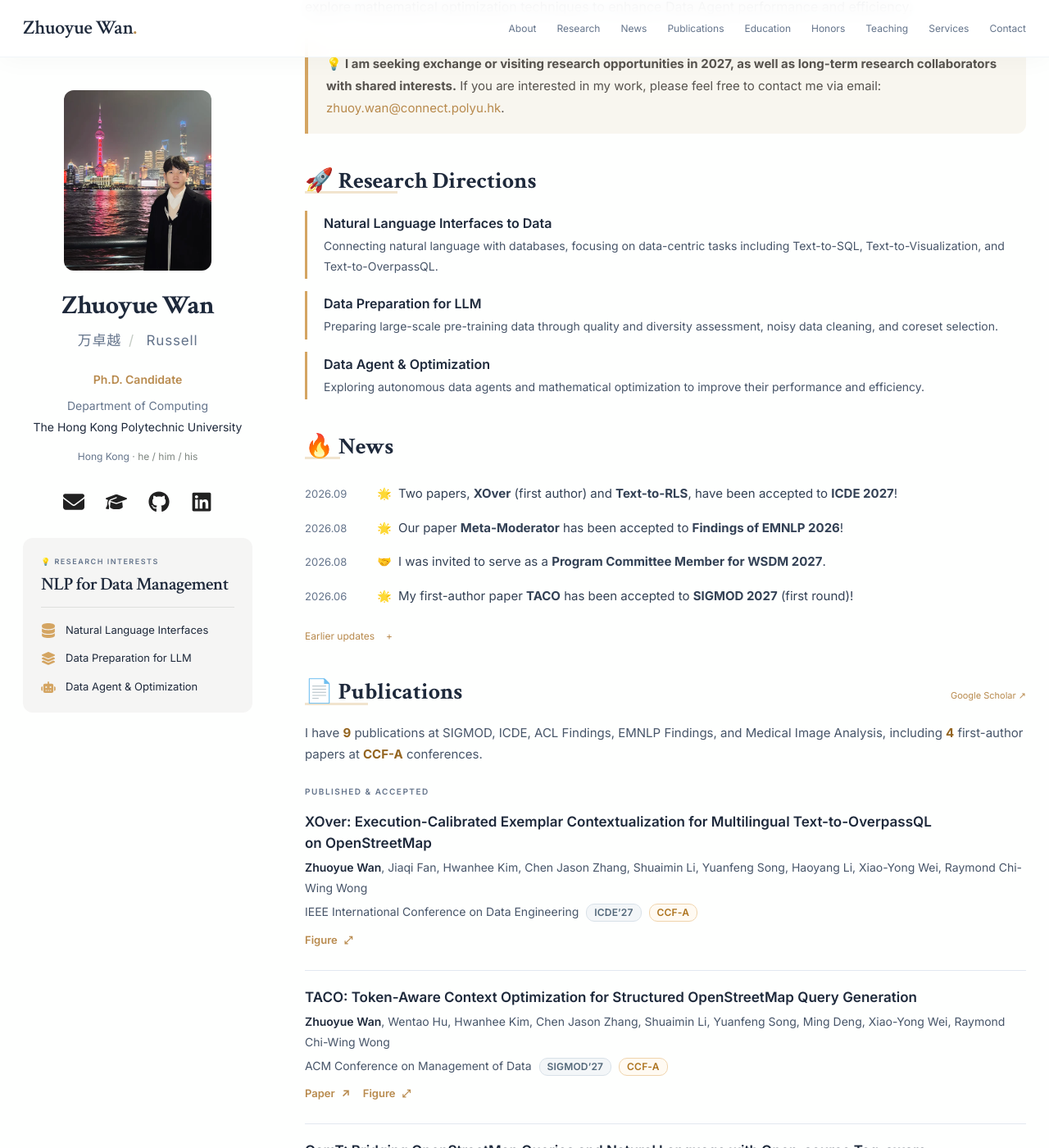
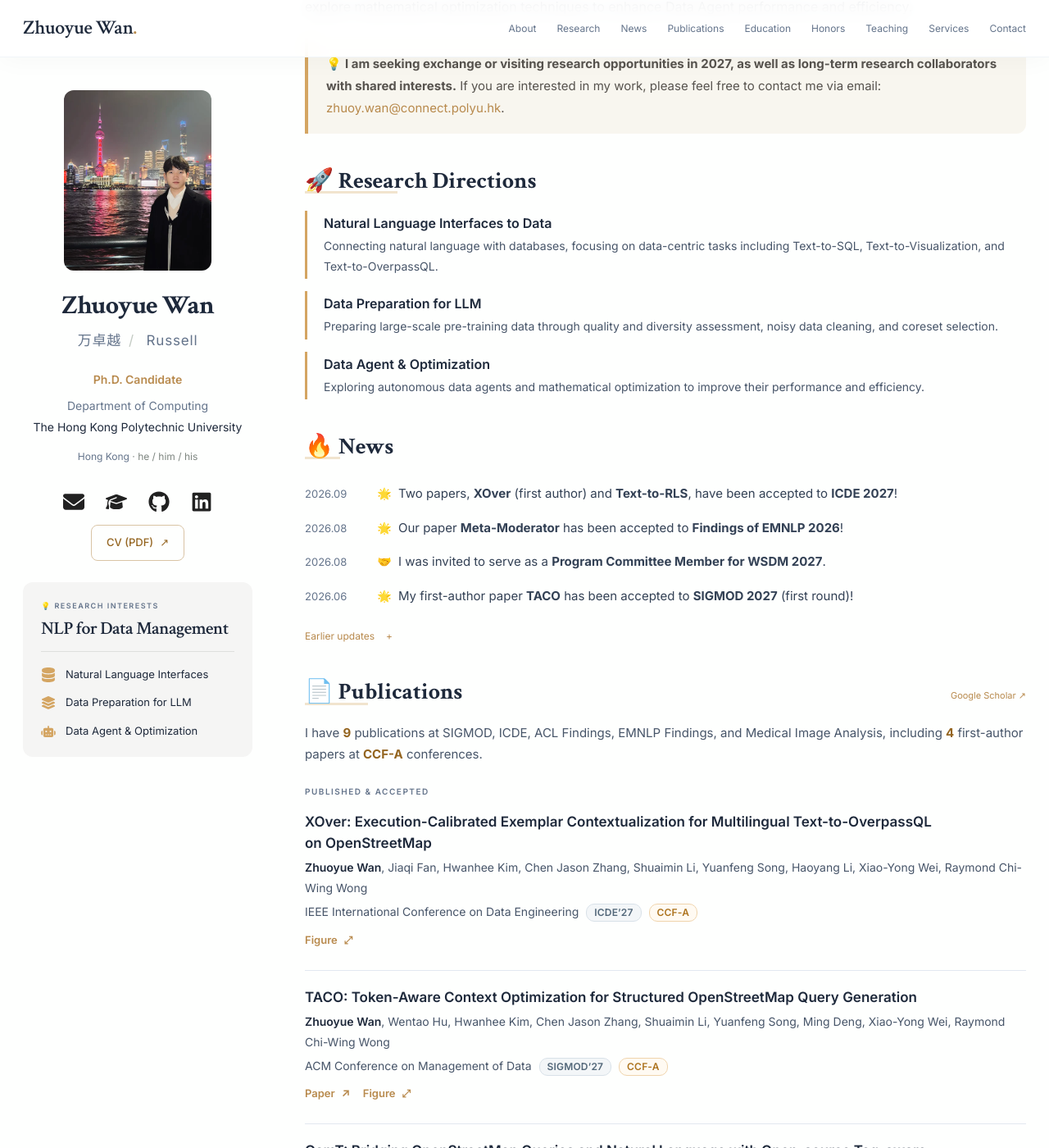
Before and after one commit to zwanah/zwanah.github.io, a Jekyll site: the page built from _pages/about.md, in a window 1280 px wide and 1400 px high, scrolled down 388 px. Shown: the whole window at 82% size. Built offline with Jekyll 4.4.1, drawn with Linux system fonts in a browser that asks for light colours.

Commit message:
Publish academic CV with profile download link

```diff
--- a/_layouts/academic.html
+++ b/_layouts/academic.html
@@ -43,6 +43,7 @@
         <div class="profile-links social-links" aria-label="Contact and academic profiles">
           <a class="social-btn" href="mailto:{{ site.author.email }}" aria-label="Email" title="Email"><img src="{{ '/assets/images/icons/envelope.svg' | relative_url }}" alt="" width="26" height="26"></a><a class="social-btn" href="{{ site.author.googlescholar }}" aria-label="Scholar" title="Scholar"><img src="{{ '/assets/images/icons/graduation-cap.svg' | relative_url }}" alt="" width="26" height="26"></a><a class="social-btn" href="https://github.com/{{ site.author.github }}" aria-label="GitHub" title="GitHub"><img src="{{ '/assets/images/icons/github.svg' | relative_url }}" alt="" width="26" height="26"></a><a class="social-btn" href="https://www.linkedin.com/in/{{ site.author.linkedin }}" aria-label="LinkedIn" title="LinkedIn"><img src="{{ '/assets/images/icons/linkedin.svg' | relative_url }}" alt="" width="26" height="26"></a>
         </div>
+        <a class="profile-cv" href="{{ '/files/Zhuoyue_Wan_CV.pdf' | relative_url }}" type="application/pdf">CV (PDF) <span aria-hidden="true">↗</span></a>
       </div>
       <section class="research-card" aria-labelledby="research-heading"><p class="group-label">💡 RESEARCH INTERESTS</p><h2 id="research-heading"><a href="#research">NLP for Data Management<span class="research-jump" aria-hidden="true"> ↓</span></a></h2><ul><li><span class="topic-icon" aria-hidden="true" style="--topic-icon:url('{{ '/assets/images/icons/database.svg' | relative_url }}')"></span><span>Natural Language Interfaces</span></li><li><span class="topic-icon" aria-hidden="true" style="--topic-icon:url('{{ '/assets/images/icons/layer-group.svg' | relative_url }}')"></span><span>Data Preparation for LLM</span></li><li><span class="topic-icon" aria-hidden="true" style="--topic-icon:url('{{ '/assets/images/icons/robot.svg' | relative_url }}')"></span><span>Data Agent & Optimization</span></li></ul></section>
     </aside>
--- a/assets/css/academic.css
+++ b/assets/css/academic.css
@@ -301,6 +301,8 @@ body { background:var(--paper); font-size:15px; line-height:1.75; }
 .nav-toggle { display:none; }
 .research-card h2 a { color:inherit; }
 .research-jump { display:none; }
+.profile-cv { display:inline-flex; align-items:center; justify-content:center; gap:8px; min-height:44px; margin-top:10px; padding:0 18px; border:1px solid #d9c4a5; border-radius:8px; color:#946520; font:500 13px/1.5 var(--sans); }
+.profile-cv:hover { background:#fffaf2; text-decoration:none; }
 @media screen and (max-width:1100px) {
   html { scroll-padding-top:84px; }
   .site-header:not(.nav-ready) { position:static; }
@@ -335,6 +337,7 @@ body { background:var(--paper); font-size:15px; line-height:1.75; }
   .profile-location { grid-column:1; align-self:center; margin:0; font-size:11px; white-space:nowrap; }
   .profile-links.social-links { grid-column:2; justify-content:flex-start; gap:8px; margin:0; padding:0; }
   .profile-links .social-btn { width:44px; height:44px; }
+  .profile-cv { grid-column:1 / -1; justify-self:start; margin-top:0; }
   .social-btn img { width:23px; height:23px; }
   .research-card { margin-top:14px; padding:0 14px; border-radius:8px; }
   .research-card .group-label,.research-card ul { display:none; }
```
Also changed, not shown: 1 other file.
